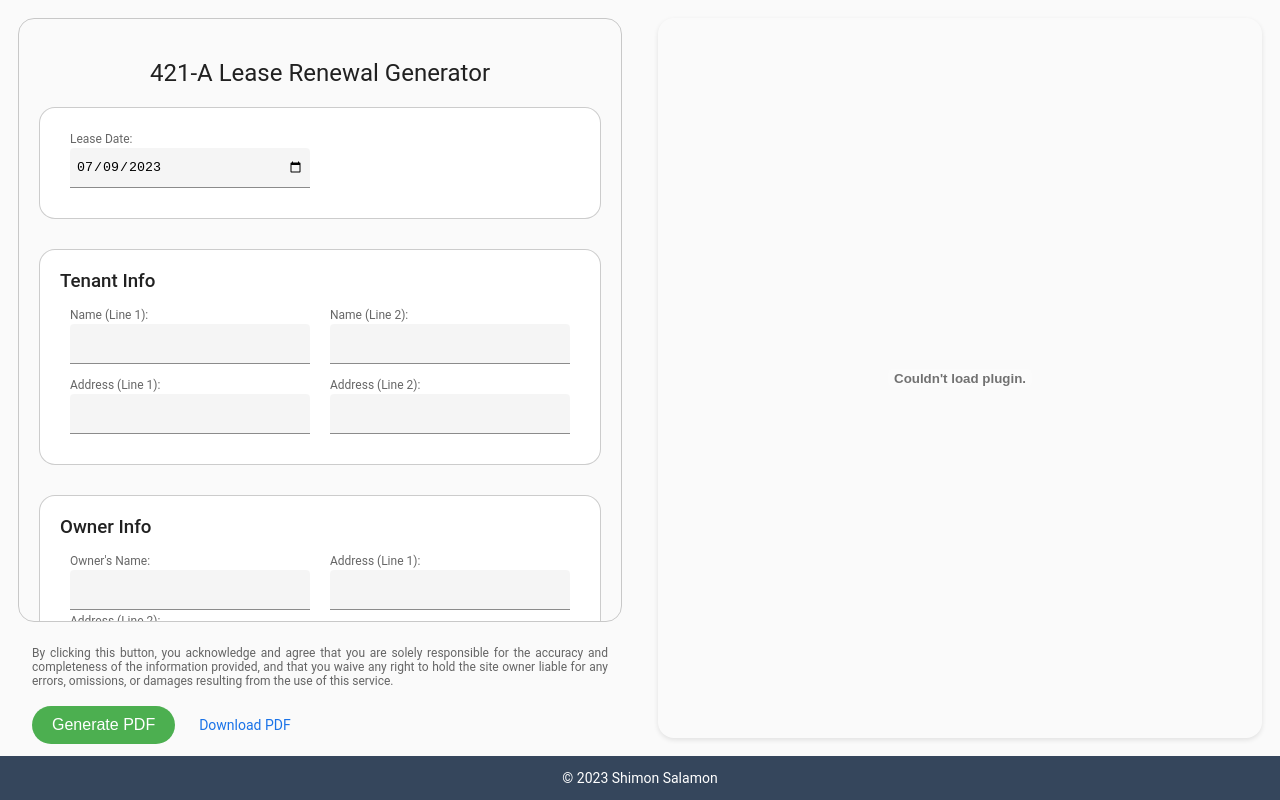
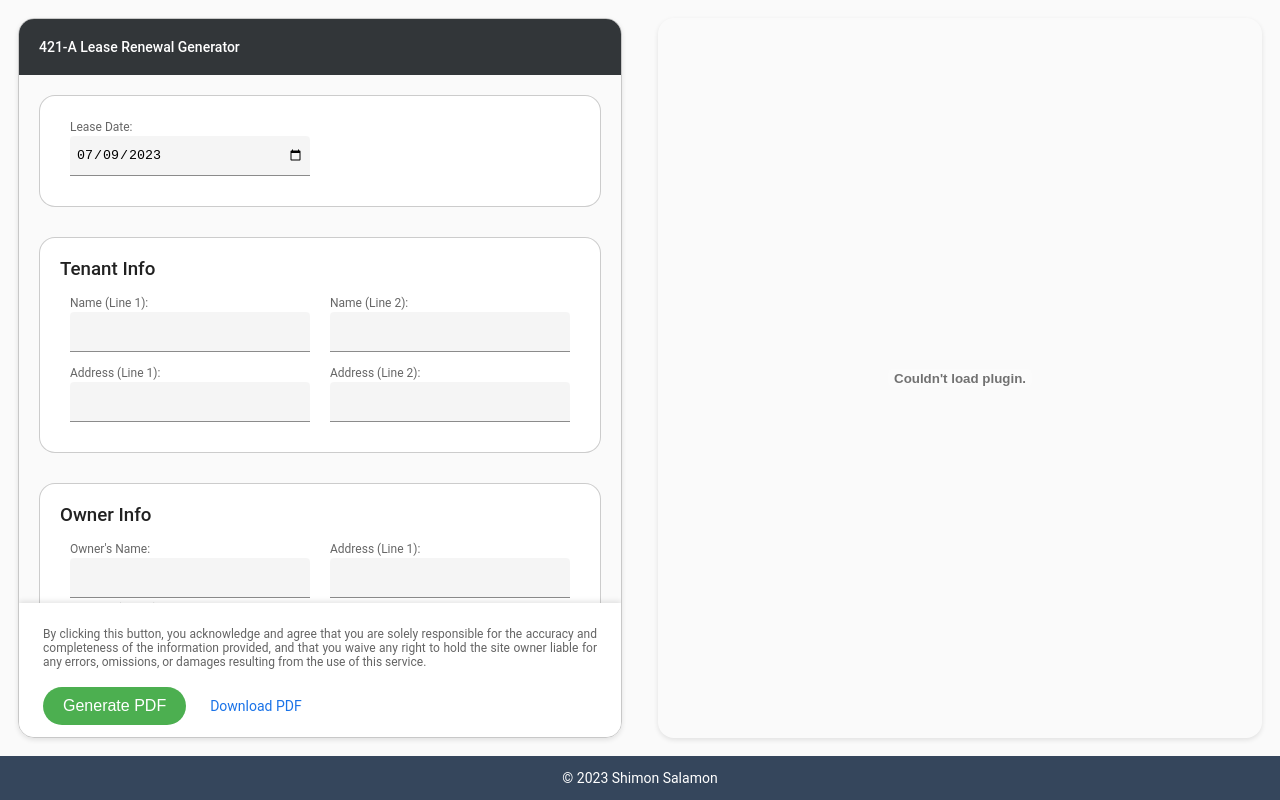
Before and after one commit to shimonsalamon/renewal-generator, a plain HTML site: page index.html in a window 1280 px wide. Drawn offline with Linux system fonts and the light colour scheme; a script that the page names is missing.

Commit message:
design changes 7/9/23

```diff
--- a/index.html
+++ b/index.html
@@ -10,9 +10,10 @@
 
 <body>
   <div class="form-container">
+    <div class="form-header">
+      421-A Lease Renewal Generator
+    </div>
     <form>
-      <h2>421-A Lease Renewal Generator</h2>
-
       <section>
         <div class="row">
           <div class="field">
@@ -143,16 +144,17 @@
       </section>
 
     </form>
+    <div class="button-container">
+      <p class="disclaimer">By clicking this button, you acknowledge and agree that you are solely responsible for the
+        accuracy and completeness of the information provided, and that you waive any right to hold the site owner
+        liable
+        for any errors, omissions, or damages resulting from the use of this service.</p>
+      <button type="button" onclick="fillForm()">Generate PDF</button>
+      <span class="download" onclick="downloadPDF()">Download PDF</span>
+    </div>
   </div>
   <div class="embed-container">
     <embed id="pdf" src="rtp-8-06-2023-fillable.pdf" type="application/pdf" />
-  </div>
-  <div class="button-container">
-    <p class="disclaimer">By clicking this button, you acknowledge and agree that you are solely responsible for the
-      accuracy and completeness of the information provided, and that you waive any right to hold the site owner liable
-      for any errors, omissions, or damages resulting from the use of this service.</p>
-    <button type="button" onclick="fillForm()">Generate PDF</button>
-    <span class="download" onclick="downloadPDF()">Download PDF</span>
   </div>
   <div class="copyright-container">
     <p>&copy;
--- a/styles.css
+++ b/styles.css
@@ -5,12 +5,10 @@ body {
   height: 100vh;
   display: grid;
   grid-template-columns: 1fr 1fr;
-  grid-template-rows: 1fr auto;
   background-color: #fafafa;
 }
 
 .embed-container {
-  grid-row: span 2;
   padding: 18px;
 }
 
@@ -22,13 +20,14 @@ embed {
 }
 
 .form-container {
-  height: 100%;
   overflow: hidden;
-  margin: 18px 18px 0 18px;
-  /* background-color: #eaeaea;
-  box-shadow: 0 2px 5px rgba(0, 0, 0, 0.1); */
+  margin: 18px;
+  box-shadow: 0 2px 5px rgba(0, 0, 0, 0.1);
   border-radius: 16px;
+  /* border: #323639 solid 1px; */
   border: rgba(0, 0, 0, 0.2) solid 1px;
+  display: grid;
+  grid-template-rows: min-content 1fr min-content;
 }
 
 .copyright-container {
@@ -49,22 +48,24 @@ embed {
 }
 
 form {
-  height: 100%;
   overflow: auto;
-  padding: 20px;
+  padding: 20px 20px 0 20px;
 
 }
 
 .button-container {
-  grid-row: 2;
-  padding: 12px;
+  background-color: #ffffff;
+  padding: 12px 24px;
+  box-shadow: 0 -2px 5px rgba(0, 0, 0, 0.1);
 }
 
-h2 {
-  text-align: center;
-  font-weight: 400;
-
-  color: #000000de;
+.form-header {
+  color: #ffffff;
+  background-color: #323639;
+  line-height: 56px;
+  padding: 0 20px;
+  font-size: 14px;
+  font-weight: 500;
 }
 
 section {
@@ -143,10 +144,6 @@ h3 {
   height: 40px;
 }
 
-.button-container {
-  margin: 20px 20px 0 20px;
-}
-
 .disclaimer {
   font-size: 12px;
   text-align: center;
@@ -158,6 +155,7 @@ h3 {
 button {
   padding: 10px 20px;
   background-color: #4CAF50;
+  /* background-color: #3f51b5; */
   color: white;
   border: none;
   border-radius: 25px;
@@ -179,6 +177,7 @@ button {
 
 button:hover {
   background-color: #3e8e41;
+  /* background-color: #283593; */
 }
 
 .error {
@@ -188,7 +187,6 @@ button:hover {
 }
 
 @media screen and (max-width: 1400px) {
-
   .field {
     width: 50%;
   }
@@ -207,9 +205,7 @@ button:hover {
   }
 
   .embed-container {
-    grid-row: 3;
     display: none;
-
   }
 
   .form-container {
@@ -217,8 +213,4 @@ button:hover {
     margin: 0;
     border-radius: 0;
   }
-
-  .button-container {
-    grid-row: 2;
-  }
 }
```
